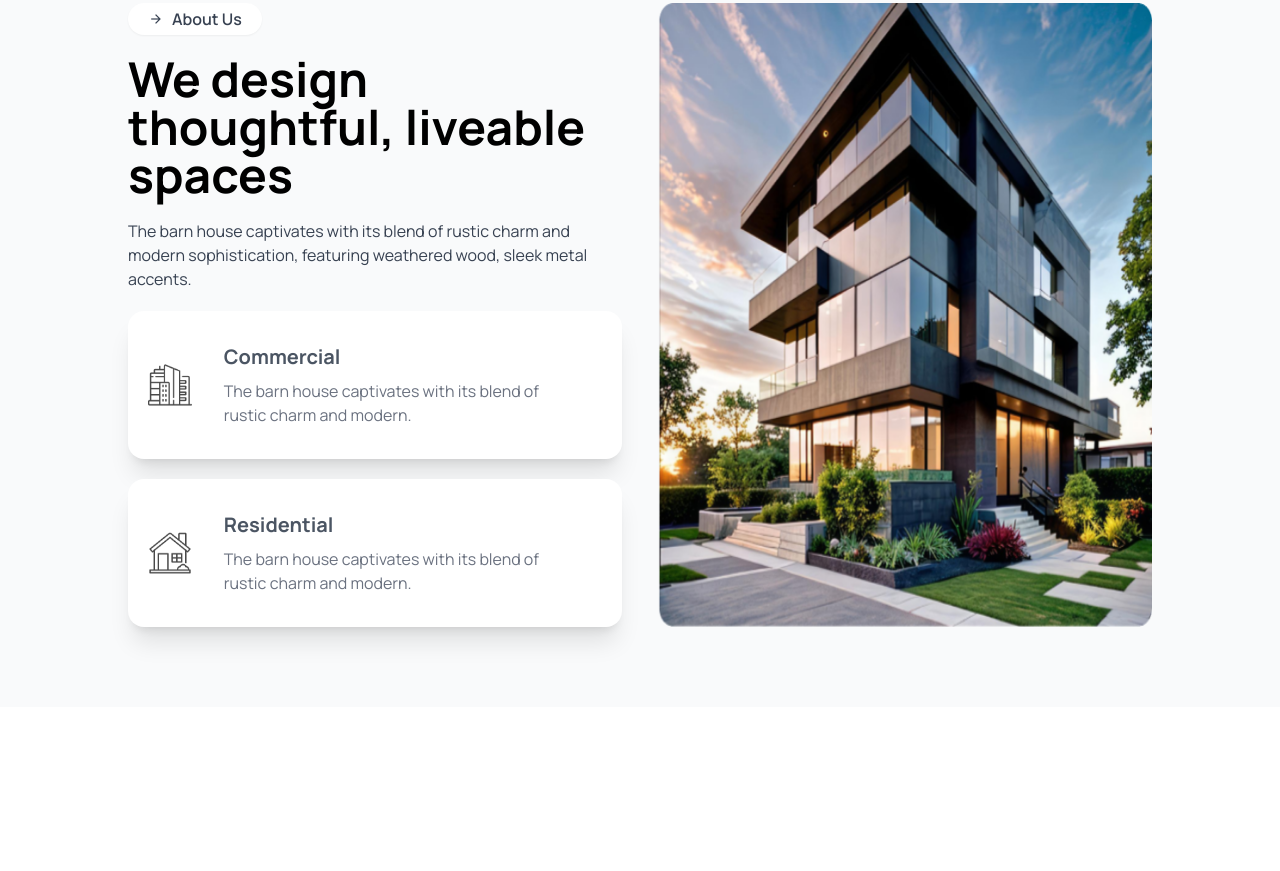
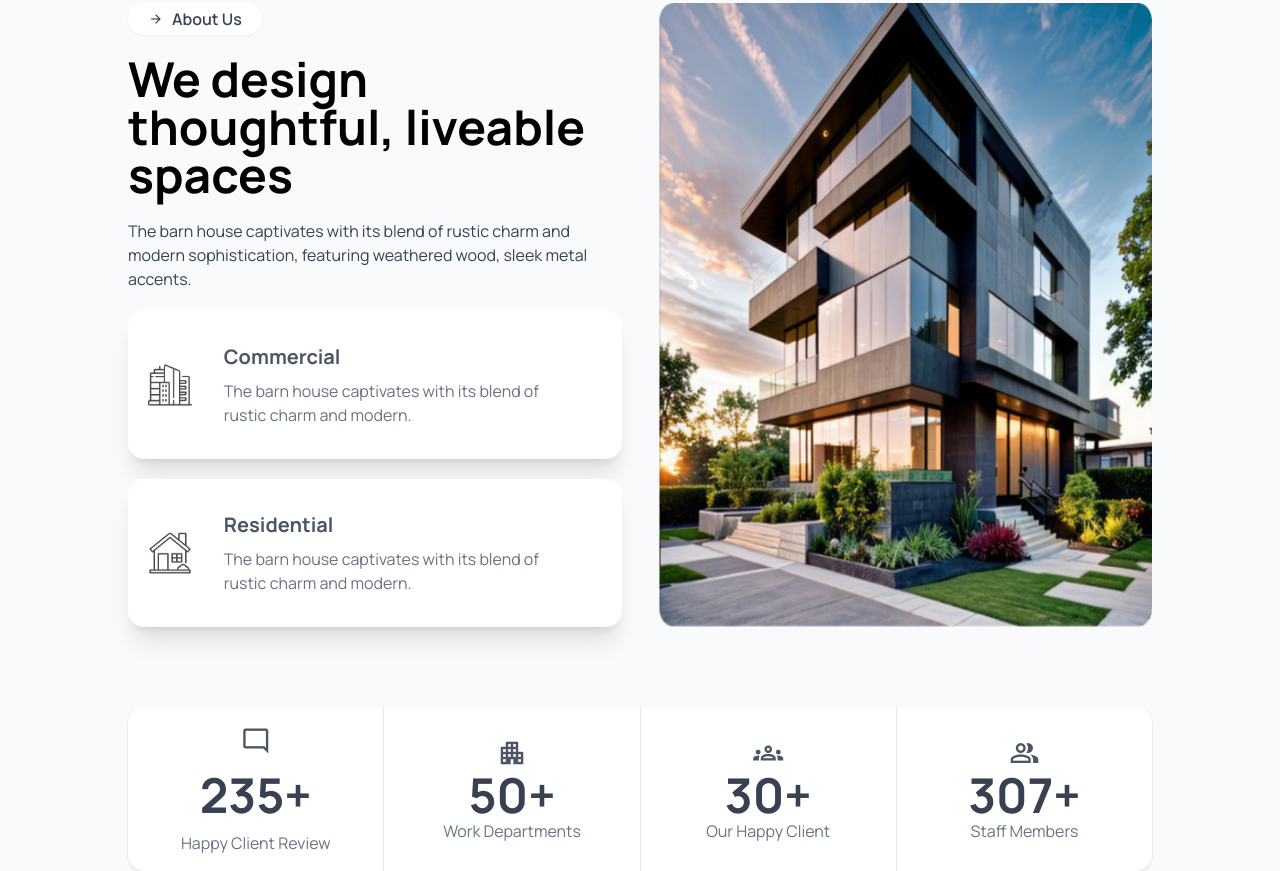
Before and after one commit to Moinuddin-dotcom/B10A3-Challenge, a plain HTML site: page index.html in a window 1280 px wide. Shown: the part 907-1778 px from the top of the page. Before the commit the page ends 1614 px from the top, so only its background shows below. Drawn offline with nearby package versions, Linux system fonts and the light colour scheme.

Commit message:
Optional section done

```diff
--- a/index.html
+++ b/index.html
@@ -142,6 +142,37 @@
         </div>
 
         <div class="gap h-20"></div>
+
+        <div class="stats shadow bg-white max-w-[80%] mx-auto flex flex-col md:flex-row ">
+            <div class="stat flex flex-col justify-center items-center space-y-3 border-none">
+                <span class="material-symbols-outlined text-gray-600 text-3xl">
+                    mode_comment
+                </span>
+                <div class="stat-value font-bold text-gray-700 text-4xl md:text-5xl">235+</div>
+                <div class="stat-desc text-base text-gray-500">Happy Client Review</div>
+            </div>
+            <div class="stat flex flex-col justify-center items-center">
+                <span class="material-symbols-outlined text-gray-600 text-3xl">
+                    apartment
+                </span>
+                <div class="stat-value font-bold text-gray-700 text-4xl md:text-5xl">50+</div>
+                <div class="stat-desc text-base text-gray-500">Work Departments</div>
+            </div>
+            <div class="stat flex flex-col justify-center items-center">
+                <span class="material-symbols-outlined text-gray-600 text-3xl">
+                    groups
+                </span>
+                <div class="stat-value font-bold text-gray-700 text-4xl md:text-5xl">30+</div>
+                <div class="stat-desc text-base text-gray-500">Our Happy Client</div>
+            </div>
+            <div class="stat flex flex-col justify-center items-center">
+                <span class="material-symbols-outlined text-gray-600 text-3xl">
+                    group
+                </span>
+                <div class="stat-value font-bold text-gray-700 text-4xl md:text-5xl">307+</div>
+                <div class="stat-desc text-base text-gray-500">Staff Members</div>
+            </div>
+        </div>
     </section>
 </body>
 
```
